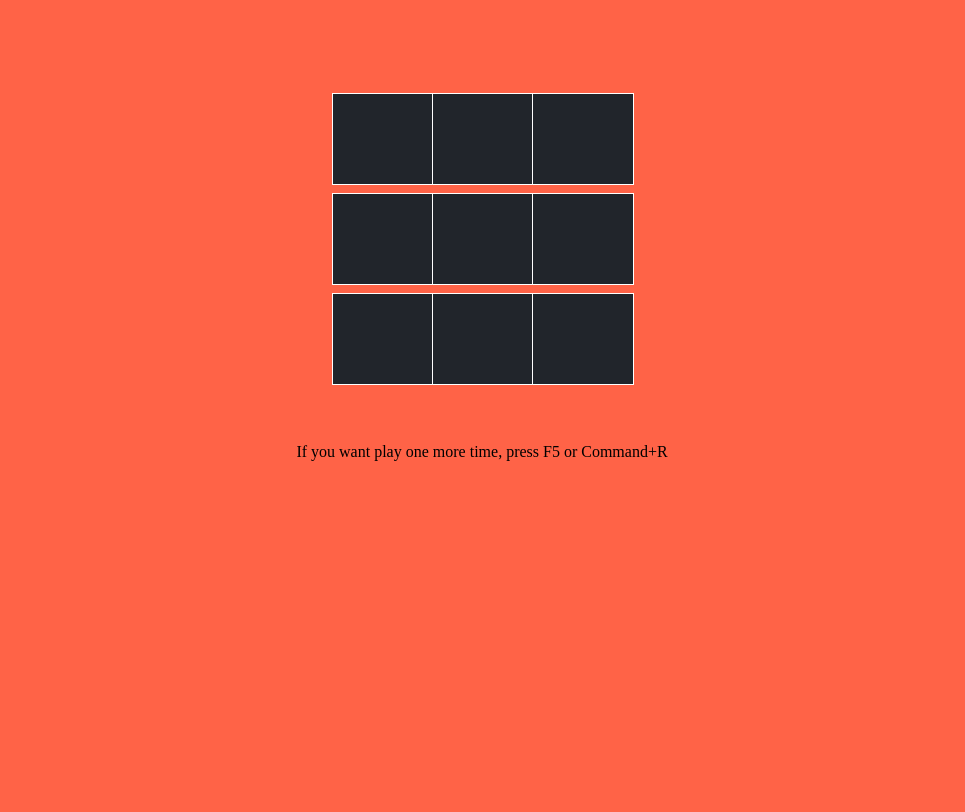
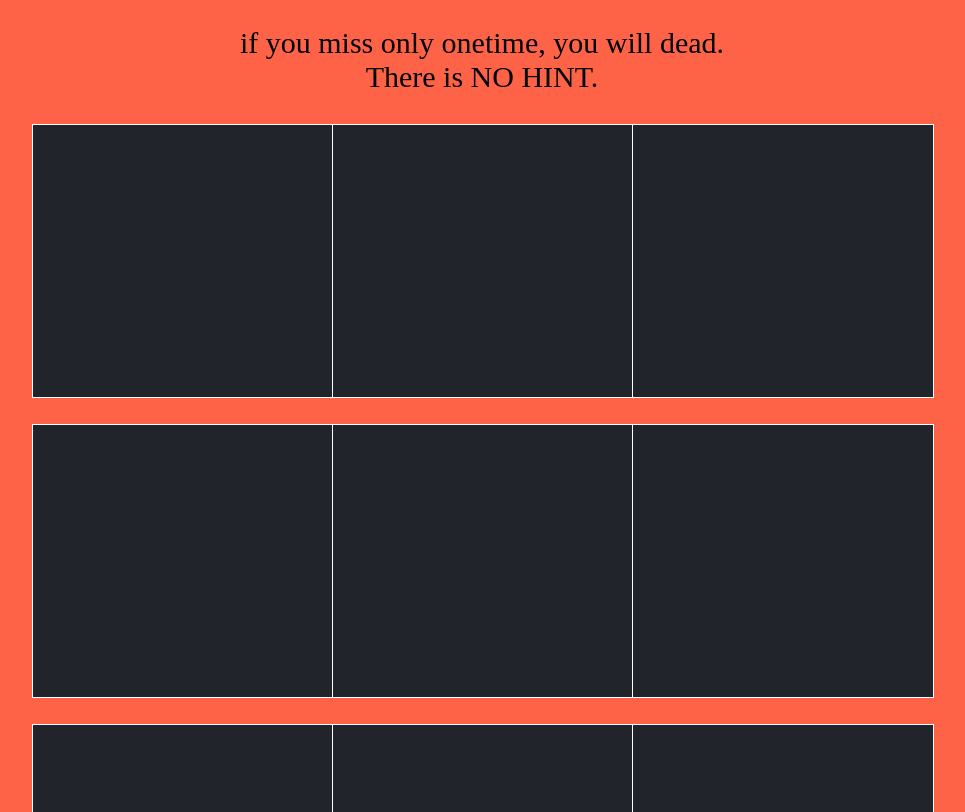
Before and after one commit to Jounery-lee/Findingmines, a plain HTML site: page index.html in a window 1280 px wide. Shown: the part 123-935 px from the top of the page, without its empty margins (158-1123 px from the left). Before the commit the page ends 800 px from the top, so only its background shows below. Drawn offline with Linux system fonts and the light colour scheme.

Commit message:
Add files via upload
changing size

```diff
--- a/css.css
+++ b/css.css
@@ -1,18 +1,18 @@
 body{
   background-color:tomato;
   text-align: center;
-
+  font-size: 30px;
 }
 
 #grid{
-  width:300px;
+  width:900px;
   display:grid;
-  grid-template-columns: 100px 100px 100px;
-  grid-template-rows: 100px 100px 100px;
+  grid-template-columns: 300px 300px 300px;
+  grid-template-rows: 300px 300px 300px;
   margin-left: auto;
   margin-right: auto;
-  padding-top:100px;
-  padding-bottom:50px;
+  padding-top:30px;
+  padding-bottom:20px;
 }
 #grid img{
   width:100%;
```
Also changed, not shown: index.html (+0 -1 lines).
